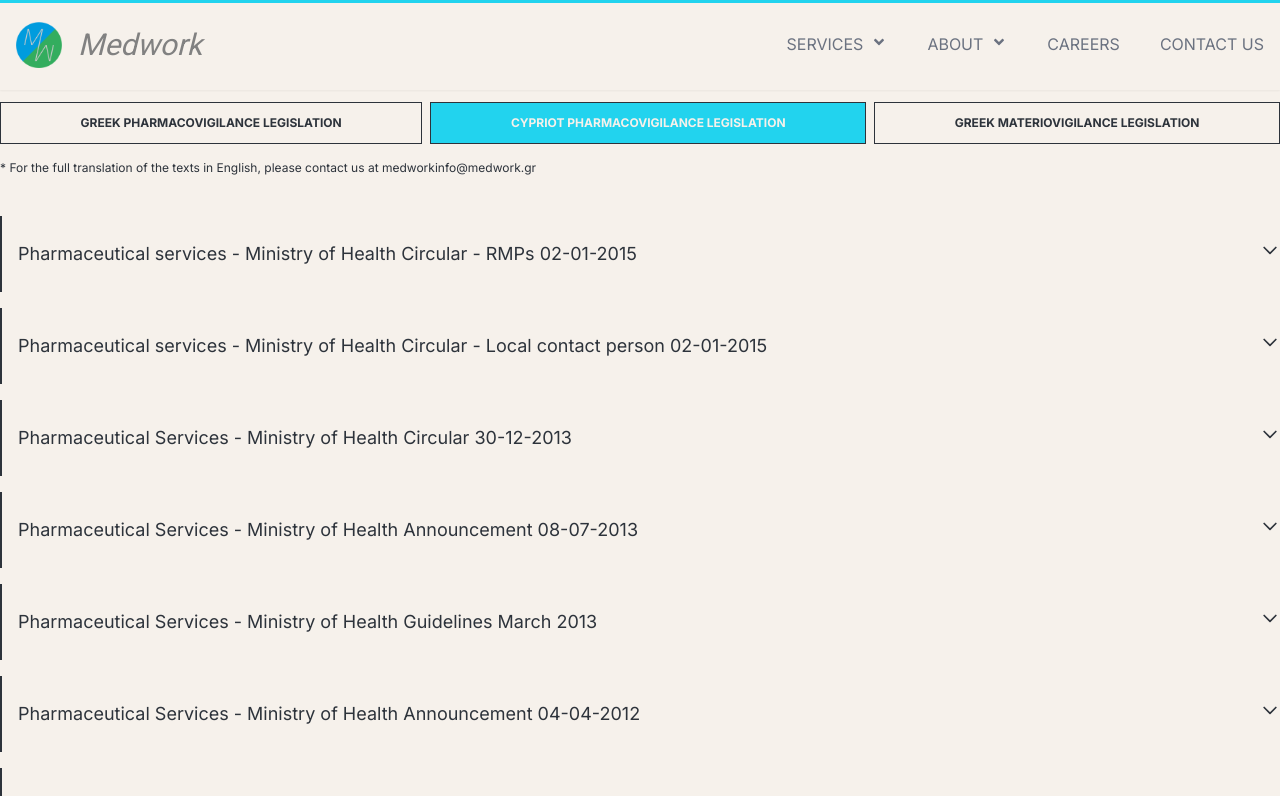
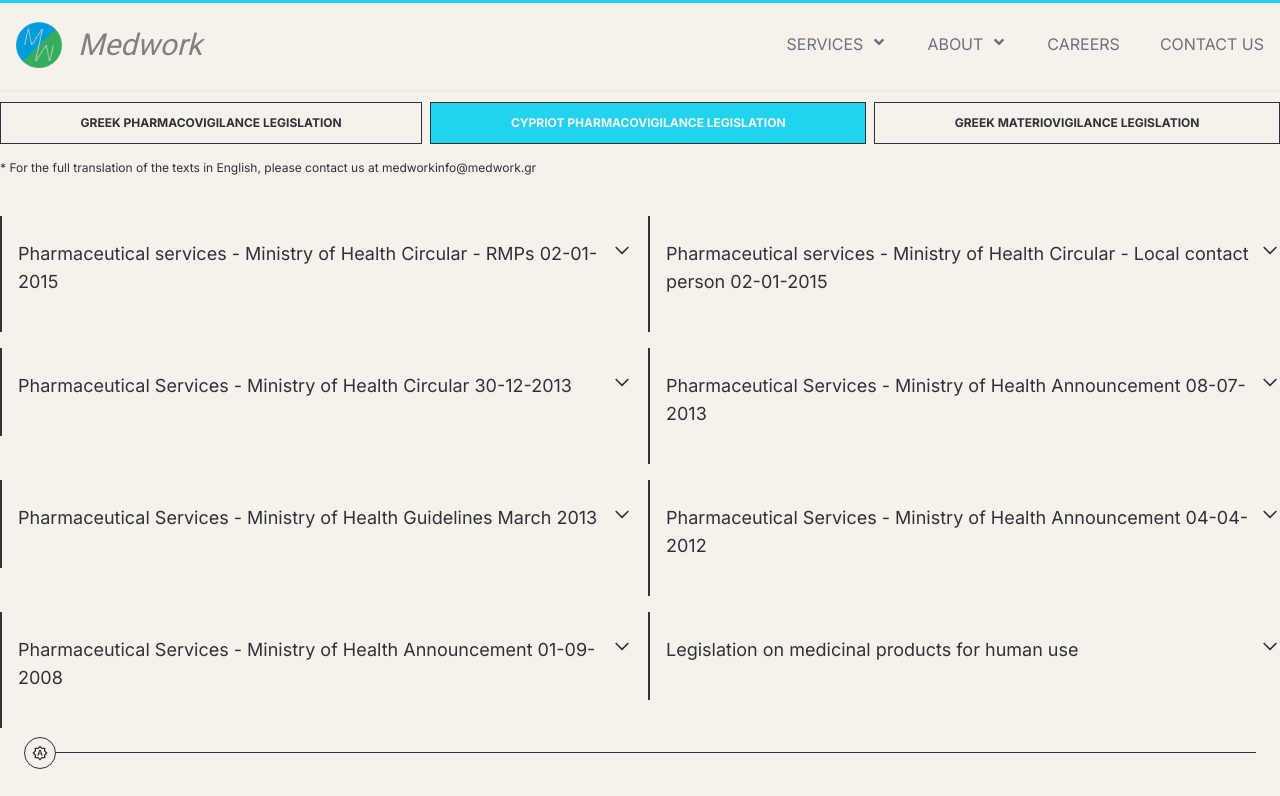
Before and after one commit to Medwork-CRO/webpage, a Next.js app: page /about/legislation/LegislationTabs in a window 1280 px wide. Shown: the top 796 px of the page. Built offline with nearby package versions, Linux system fonts and the light colour scheme.

Commit message:
New faq design

```diff
--- a/src/pages/about/legislation/DropDown.tsx
+++ b/src/pages/about/legislation/DropDown.tsx
@@ -16,7 +16,7 @@ const DropDown = ({ title, content, filePath, fileName, onClick, isOpen }: DropD
             <div className="w-full flex align-center justify-between cursor-pointer text-left text-medwork-dark dark:text-medwork-light" onClick={toggleOpen}>
                 <span className={`text-lg ${isOpen ? 'text-cyan-600 dark:text-cyan-400' : ''}`}>{title}</span>
                 <span>
-                    <svg className={`w-5 h-5 ${isOpen ? 'transform rotate-180' : ''}`}
+                    <svg className={`w-5 h-5 transition-all duration-500 ${isOpen ? 'transform rotate-180' : ''}`}
                         fill="none" stroke-linecap="round"
                         stroke-linejoin="round" stroke-width="2"
                         viewBox="0 0 24 24" stroke="currentColor">
@@ -24,8 +24,7 @@ const DropDown = ({ title, content, filePath, fileName, onClick, isOpen }: DropD
                     </svg>
                 </span>
             </div>
-            {isOpen && (
-                <div className="flex flex-col gap-2 text-md mt-3 ml-4 text-medwork-dark dark:text-medwork-light">
+            <div className={`flex flex-col gap-2 text-md mt-3 ml-4 text-medwork-dark dark:text-medwork-light transition-all duration-500 ${isOpen ? 'opacity-100 max-h-full' : 'opacity-0 max-h-0 overflow-hidden'}`}>
                 <p>{content}</p>
                 <Link
                     className="font-semibold hover:underline whitespace-nowrap text-blue-600 dark:text-blue-400"
@@ -37,7 +36,6 @@ const DropDown = ({ title, content, filePath, fileName, onClick, isOpen }: DropD
                     {fileName}
                 </Link>
             </div>
-            )}
         </div>
     );
 }
--- a/src/pages/about/legislation/LegislationTabs.tsx
+++ b/src/pages/about/legislation/LegislationTabs.tsx
@@ -3,13 +3,13 @@ import DropDown, { DropDownInfo } from "./DropDown";
 
 type Legislation = {
     name: string,
-    faqs: DropDownInfo[]
+    dropDowns: DropDownInfo[]
 };
 
 const legislations: Legislation[] = [
     {
         name: "Greek Pharmacovigilance Legislation",
-        faqs: [
+        dropDowns: [
             {
                 title: 'Circular regarding the management and reporting of safety issues in the context of conducting clinical trials 12976 05-02-2019',
                 content: "Circular regarding the management and reporting of safety issues in the context of conducting clinical trials 12976 05-02-2019 [Original Text: GR]",
@@ -92,7 +92,7 @@ const legislations: Legislation[] = [
     },
     {
         name: "Cypriot Pharmacovigilance Legislation",
-        faqs: [
+        dropDowns: [
             {
                 title: 'Pharmaceutical services - Ministry of Health Circular - RMPs 02-01-2015',
                 content: '',
@@ -145,7 +145,7 @@ const legislations: Legislation[] = [
     },
     {
         name: "Greek Materiovigilance Legislation",
-        faqs: [
+        dropDowns: [
             {
                 title: 'Guidelines on a Medical Device Vigilance System _ revision January 13',
                 content: '',
@@ -260,18 +260,18 @@ const LegislationTabs = () => {
                     <div className="relative flex flex-col min-w-0 break-words">
                         <div className="flex-auto">
                             <div className="tab-content tab-space">
-                                {legislations.map((legislation, index) => {
-                                    return (<div className={`${openTab === index ? "block" : "hidden"}`} key={index} id="link1">
-                                        <div className="flex flex-col gap-4 w-full">
-                                            {legislation.faqs.map((link, index) => {
-                                                return (<div key={index}>
+                                {legislations.map((legislation, legislationIndex) => {
+                                    return (<div className={`${openTab === legislationIndex ? "block" : "hidden"}`} key={legislationIndex} id="link1">
+                                        <div className="grid grid-cols-1 md:grid-cols-2 gap-4 w-full">
+                                            {legislation.dropDowns.map((link, dropDownIndex) => {
+                                                return (<div key={dropDownIndex}>
                                                     <DropDown
                                                         title={link.title}
                                                         content={link.content}
                                                         filePath={link.filePath}
                                                         fileName={link.fileName}
-                                                        onClick={() => { setOpenDropDown(openDropDown !== index ? index : -1) }}
-                                                        isOpen={openDropDown === index}
+                                                        onClick={() => { setOpenDropDown(openDropDown !== dropDownIndex ? dropDownIndex : -1) }}
+                                                        isOpen={openDropDown === dropDownIndex}
                                                     />
                                                 </div>)
                                             })}
```
Lines whose indentation alone changed are shown as unchanged.
